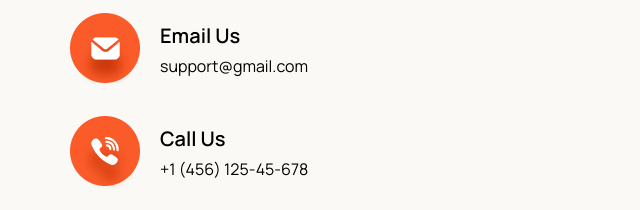
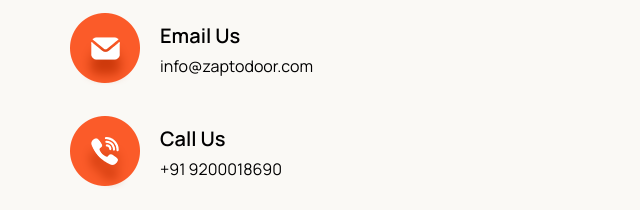
Before and after one commit to Vedant-Agrawal30/Zaptodoor, a plain HTML site: page contact.html in a window 1280 px wide. Shown: the part 590-800 px from the top of the page, 0-640 px from the left. Drawn offline with Linux system fonts and the light colour scheme; a script that the page names is missing.

Commit message:
Information

```diff
--- a/contact.html
+++ b/contact.html
@@ -1188,7 +1188,7 @@
                       </div>
                       <div class="text">
                         <span>Email Us</span>
-                        <a href="mailto:example@gmail.com">support@gmail.com</a>
+                        <a href="mailto:info@zaptodoor.com">info@zaptodoor.com</a>
                       </div>
                     </li>
                     <li>
@@ -1197,7 +1197,7 @@
                       </div>
                       <div class="text">
                         <span>Call Us</span>
-                        <a href="tel:+1(888)553-46-11"> +1 (456) 125-45-678 </a>
+                        <a href="tel:+1(888)553-46-11">+91 9200018690 </a>
                       </div>
                     </li>
                     <li>
```
